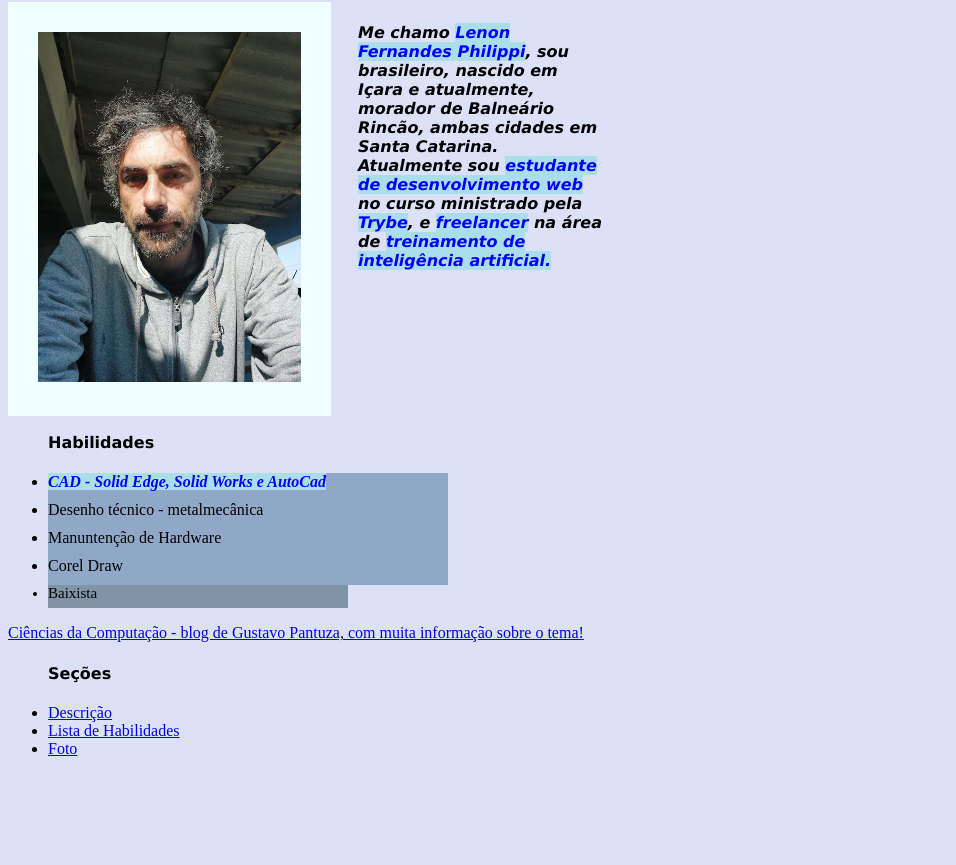
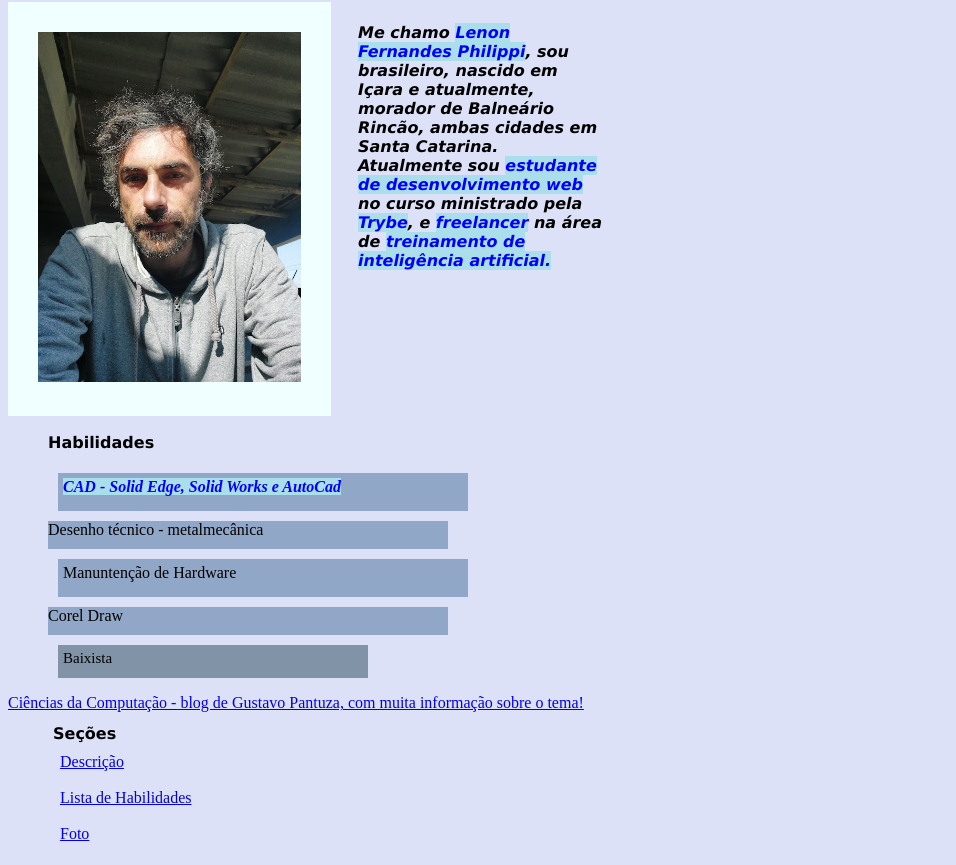
Before and after one commit to len-onN/len-onN.github.io, a plain HTML site: page index.html in a window 1280 px wide. Shown: the part 84-949 px from the top of the page, without its empty margins (0-956 px from the left). Before the commit the page ends 858 px from the top, so only its background shows below. Drawn offline with Linux system fonts and the light colour scheme.

Commit message:
estilização-css

```diff
--- a/index.html
+++ b/index.html
@@ -19,19 +19,19 @@
 </div>
 <ul id="hab">
     <h4>Habilidades</h4>
-    <li class="tec"><strong>CAD - Solid Edge, Solid Works e AutoCad</strong></li>
+    <li class="tec impar"><strong>CAD - Solid Edge, Solid Works e AutoCad</strong></li>
     <li class="tec">Desenho técnico - metalmecânica</li>
-    <li class="tec">Manuntenção de Hardware</li>
+    <li class="tec impar">Manuntenção de Hardware</li>
     <li class="tec">Corel Draw</li>
-    <li class="mus">Baixista</li>
+    <li class="mus impar">Baixista</li>
 
 </ul>
 <a href="https://blog.pantuza.com/">Ciências da Computação - blog de Gustavo Pantuza, com muita informação sobre o tema!</a>
 <ul>
-    <h4>Seções</h4>
-    <li><a href="#des">Descrição</a></li>
-    <li><a href="#hab">Lista de Habilidades</a></li>
-    <li><a href="#foto">Foto</a></li>
+    <h4 id="sec">Seções</h4>
+    <li class="lid"><a href="#des">Descrição</a></li>
+    <li class="lid"><a href="#hab">Lista de Habilidades</a></li>
+    <li class="lid"><a href="#foto">Foto</a></li>
 </ul>
 </body>
 </html>
--- a/style.css
+++ b/style.css
@@ -42,3 +42,18 @@ strong{
     float: right;
     width: 250px;
 }
+.impar{
+    margin: 10px;
+    padding: 5px;
+}
+ul{
+    list-style: none;
+}
+#sec{
+    margin:5px;
+    line-height: 0.8em;
+}
+.lid{
+    margin:6px;
+    padding:6px;
+}
```
